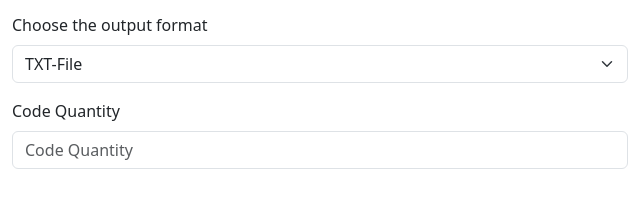
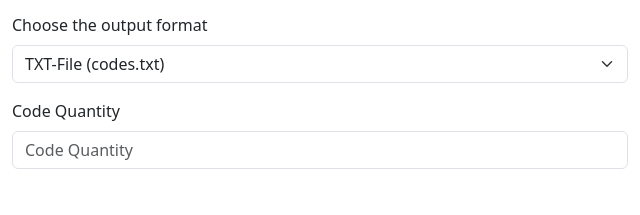
Before and after one commit to srueegger/codegenerator.rueegger.dev, a website built with webpack: page src/index.html in a window 1280 px wide. Shown: the part 147-362 px from the top of the page, 636-1276 px from the left. Built offline with nearby package versions, Linux system fonts and the light colour scheme; files whose address does not match are found by name.

Commit message:
add opion to form for xlsx output format

```diff
--- a/src/index.html
+++ b/src/index.html
@@ -31,8 +31,9 @@
         <div class="col-6">
           <label for="codeOutput" class="form-label">Choose the output format</label>
           <select id="codeOutput" name="codeOutput" class="form-select" aria-label="Code Output" required>
-            <option value="txt">TXT-File</option>
-            <option value="csv">CSV-File</option>
+            <option value="txt">TXT-File (codes.txt)</option>
+            <option value="csv">CSV-File (codes.csv)</option>
+            <option value="xlsx">XLSX-File (codes.xlsx)</option>
           </select>
         </div>
         <div class="col-6">
```
